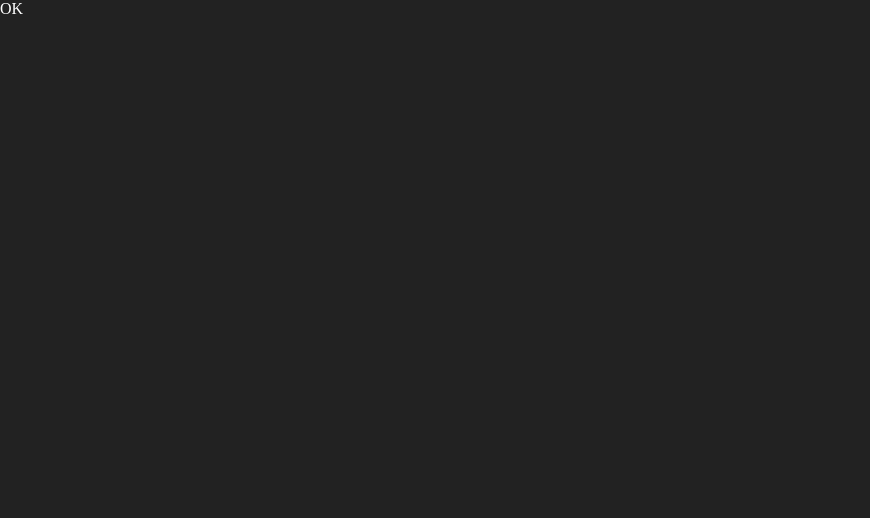
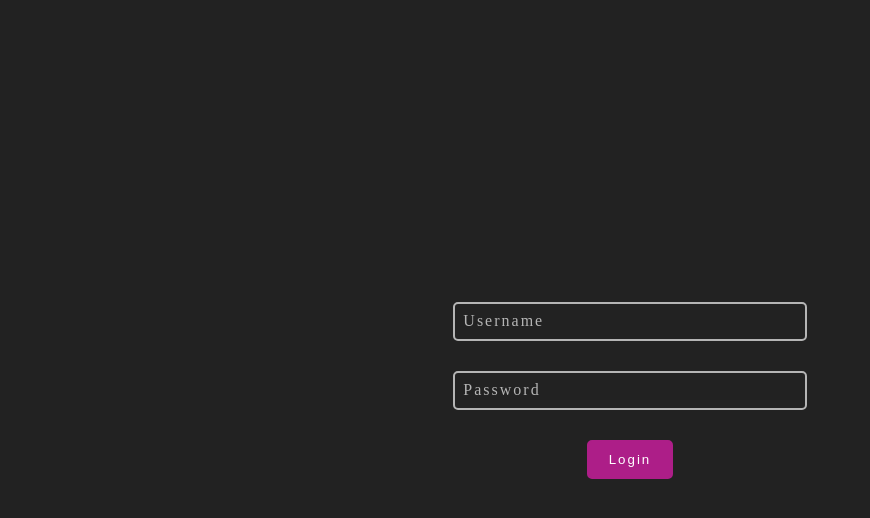
Before and after one commit to madam97/palpay, a React (Create React App) app: page /login in a window 1280 px wide. Shown: the top 518 px of the page, without its empty margins (0-870 px from the left). Built offline with nearby package versions, Linux system fonts and the light colour scheme.

Commit message:
added Login page

```diff
--- a/src/App.tsx
+++ b/src/App.tsx
@@ -1,15 +1,16 @@
 import React from 'react';
-import { Switch, Route } from 'react-router-dom';
+import { Switch, Route, Redirect } from 'react-router-dom';
+import Login from './pages/Login';
 
 function App() {
   return (
-    <Switch>
-      <Route path="/">
-        <div className="App">
-          OK
-        </div>
-      </Route>
-    </Switch>
+    <main>
+      <Switch>
+        <Route path="/login">
+          <Login />
+        </Route>
+      </Switch>
+    </main>
   );
 }
 
--- /dev/null
+++ b/src/pages/Login.tsx
@@ -0,0 +1,33 @@
+import React from 'react';
+
+type LoginProps = {
+
+};
+
+export default function Login({}: LoginProps) {
+  return (
+    <section className="container container-full container-center">
+      <div className="row row-center">
+        <form className="col xs-4">
+          <div className="form-row">
+            <div className="input-group">
+              <input id="username" className="input" name="username" type="text" />
+              <label htmlFor="username">Username</label>
+            </div>
+          </div>
+          <div className="form-row">
+            <div className="input-group">
+              <input id="password" className="input" name="password" type="password" />
+              <label htmlFor="password">Password</label>
+            </div>
+          </div>
+          <div className="form-row text-center">
+            <button className="btn-primary">
+              Login
+            </button>
+          </div>
+        </form>
+      </div>
+    </section>
+  );
+}
```
